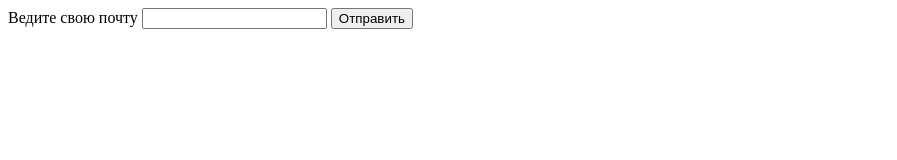
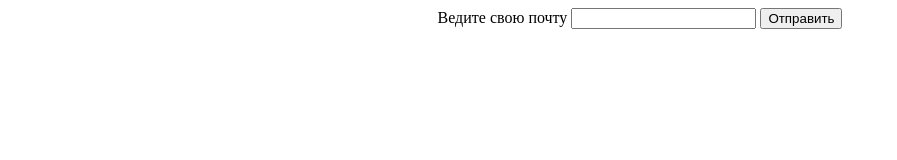
Before and after one commit to lilylily111/first1, a plain HTML site: page index.html in a window 1280 px wide. Shown: the whole page, without its empty margins (0-897 px from the left). Drawn offline with Linux system fonts and the light colour scheme.

Commit message:
create css file
create css file

```diff
--- a/index.html
+++ b/index.html
@@ -3,6 +3,7 @@
 <head>
 	<meta charset="UTF-8">
 	<title>Document</title>
+	<link rel="stylesheet" href="style.css">
 </head>
 <body>
 	<form action="">
--- /dev/null
+++ b/style.css
@@ -0,0 +1,5 @@
+body{
+	background-color: #brown;
+	display: flex;
+	justify-content: center;
+}
```
